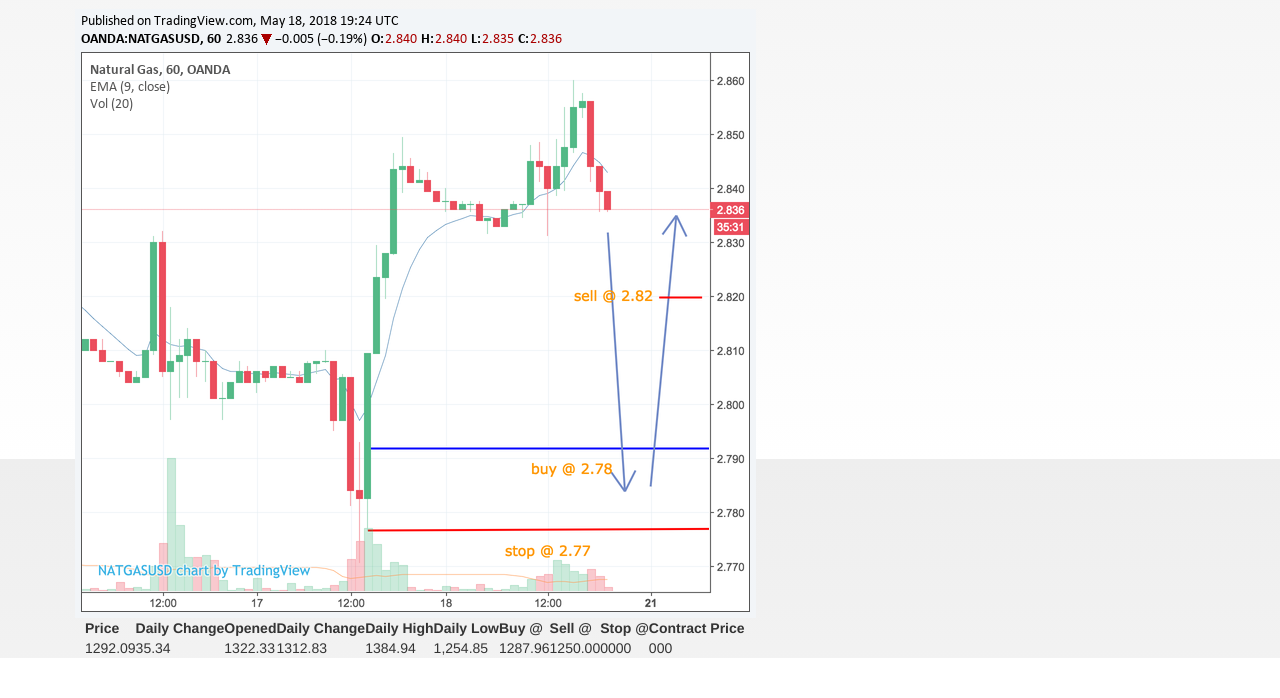
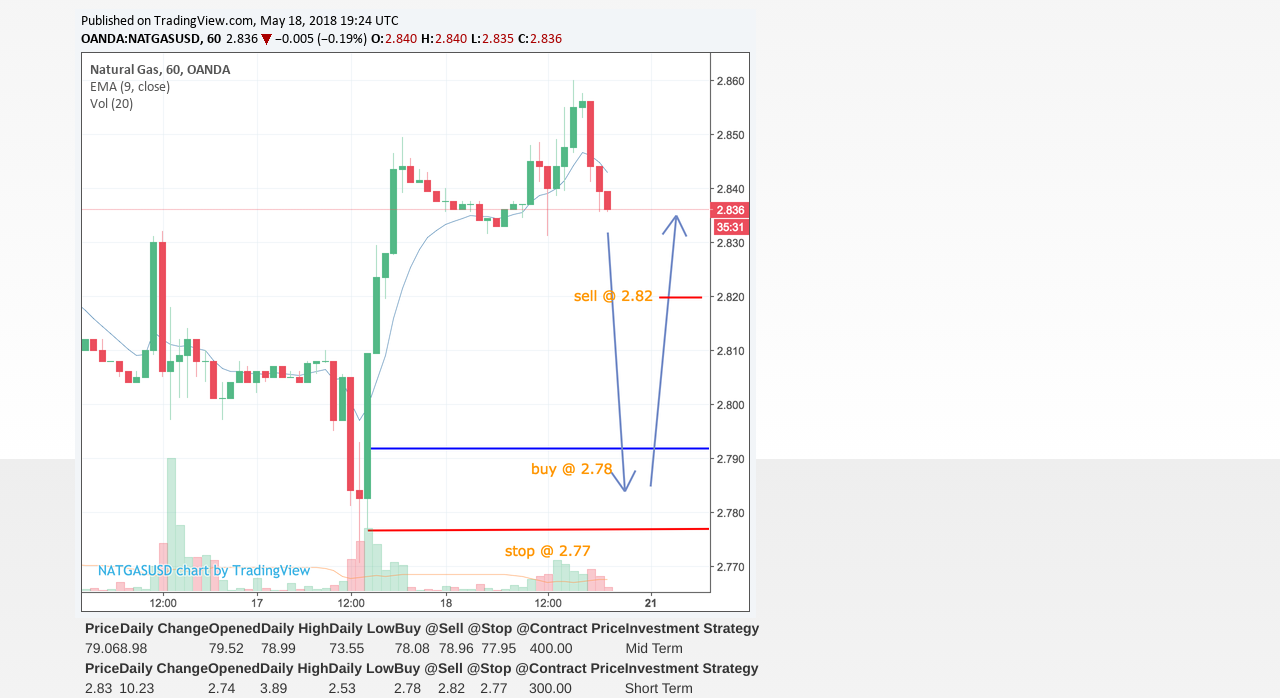
Before and after one commit to Davsip/commodity-market-app, a website: page public/energy.html in a window 1280 px wide. Shown: the part 1141-1839 px from the top of the page. Before the commit the page ends 1799 px from the top, so only its background shows below. Drawn offline with nearby package versions, Linux system fonts and the light colour scheme; a script that the page names is missing.

Commit message:
added tables to all commodities

```diff
--- a/public/energy.html
+++ b/public/energy.html
@@ -61,7 +61,7 @@
 </div>
 </div>
 
-<!-- Table  -->
+<!-- Oil Table  -->
    <div class="container">
       <div class="col-md-12">
          <table>
@@ -69,25 +69,56 @@
                   <th>Price</th>
                   <th>Daily Change</th>
                   <th>Opened</th>
-                    <th>Daily Change</th>
-                  <th>Daily High</th>
+                  <th>Daily High </th>
                   <th>Daily Low</th>
                  <th>Buy @</th>
                <th>Sell @</th>
             <th>Stop @</th>
          <th>Contract Price</th>
+        <th>Investment Strategy</th>
          </tr>
       <tr>
-    <td data-column="Price">1292.09</td>
-   <td data-column="Daily Change">35.34</td>
-     <td data-column="Opened">1322.33</td>
-          <td data-column="Daily Change">1312.83</td>
-              <td data-column="Daily High">1384.94</td>
-                  <td data-column="Daily Low">1,254.85</td>
-                   <td data-column="Buy @">1287.96</td>
-                    <td data-column="sell @">1250.00</td>
-                   <td data-column="Stop@">0000</td>
-                <td data-column="Contract Price">000</td>
+          <td data-column="Price">79.06</td>
+          <td data-column="Daily Change">8.98</td>
+            <td data-column="Opened">79.52</td>
+                 <td data-column="Daily High">78.99</td>
+                     <td data-column="Daily Low">73.55</td>
+                         <td data-column="Buy @">78.08</td>
+                          <td data-column="Sell @">78.96</td>
+                           <td data-column="Stop @">77.95</td>
+                          <td data-column="Contract price ">400.00</td>
+                   <td data-column="Investment Strategy ">Mid Term</td>
+             </tr>
+         </table>
+    </div>
+ </div>
+<!-- Natural Gas  Table  -->
+ <div class="container">
+    <div class="col-md-12">
+       <table>
+            <tr>
+                <th>Price</th>
+                <th>Daily Change</th>
+                <th>Opened</th>
+                <th>Daily High </th>
+                <th>Daily Low</th>
+               <th>Buy @</th>
+             <th>Sell @</th>
+          <th>Stop @</th>
+       <th>Contract Price</th>
+      <th>Investment Strategy</th>
+       </tr>
+    <tr>
+        <td data-column="Price">2.83</td>
+        <td data-column="Daily Change">10.23</td>
+          <td data-column="Opened">2.74</td>
+               <td data-column="Daily High">3.89</td>
+                   <td data-column="Daily Low">2.53</td>
+                       <td data-column="Buy @">2.78</td>
+                      <td data-column="Sell @">2.82</td>
+                      <td data-column="Stop @">2.77</td>
+                    <td data-column="Contract price ">300.00</td>
+              <td data-column="Investment Strategy ">Short Term</td>
             </tr>
         </table>
    </div>
```
Also changed, not shown: public/agriculture.html (+47 -12 lines), public/metals.html (+46 -12 lines), 1 other file. Lines whose indentation alone changed are shown as unchanged.
